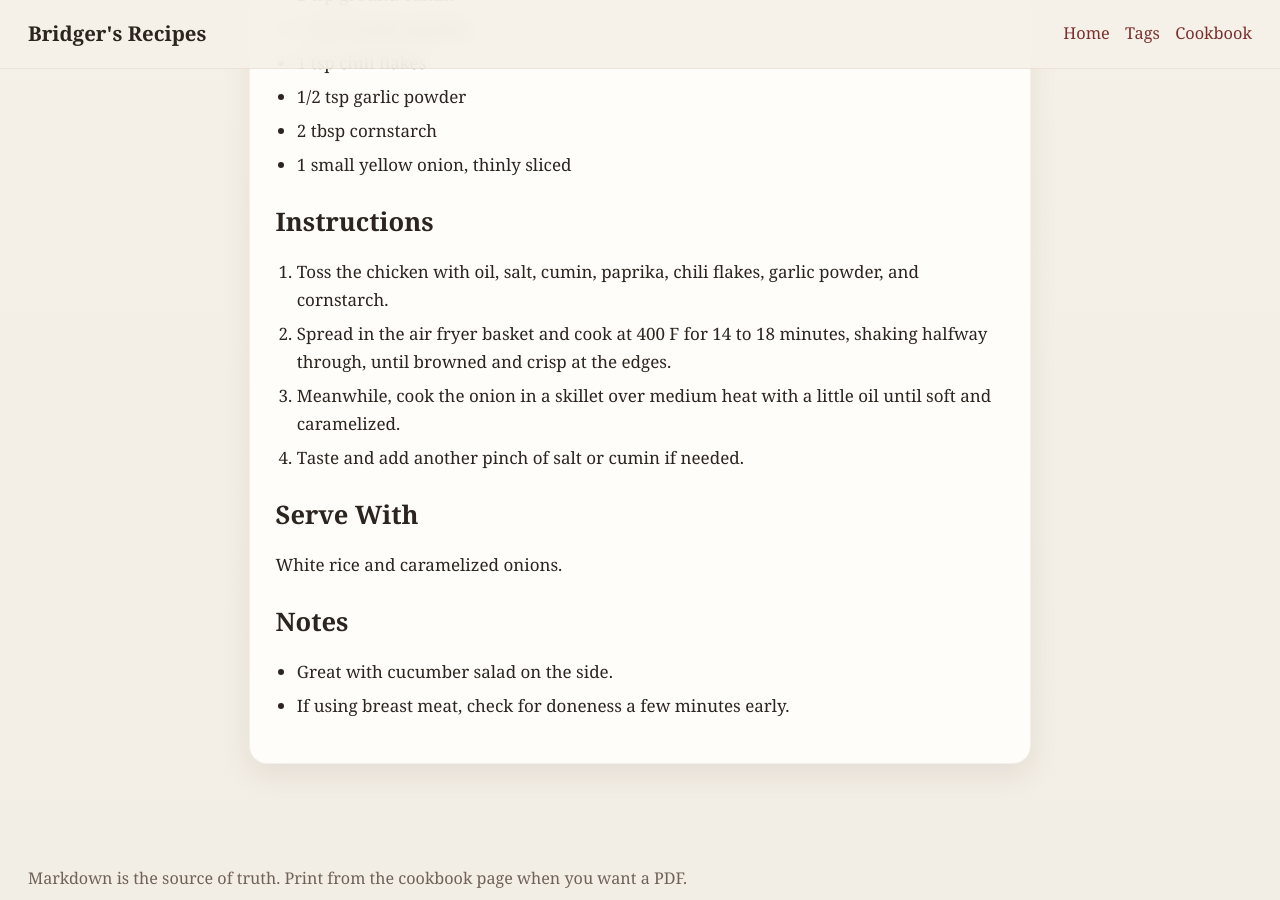
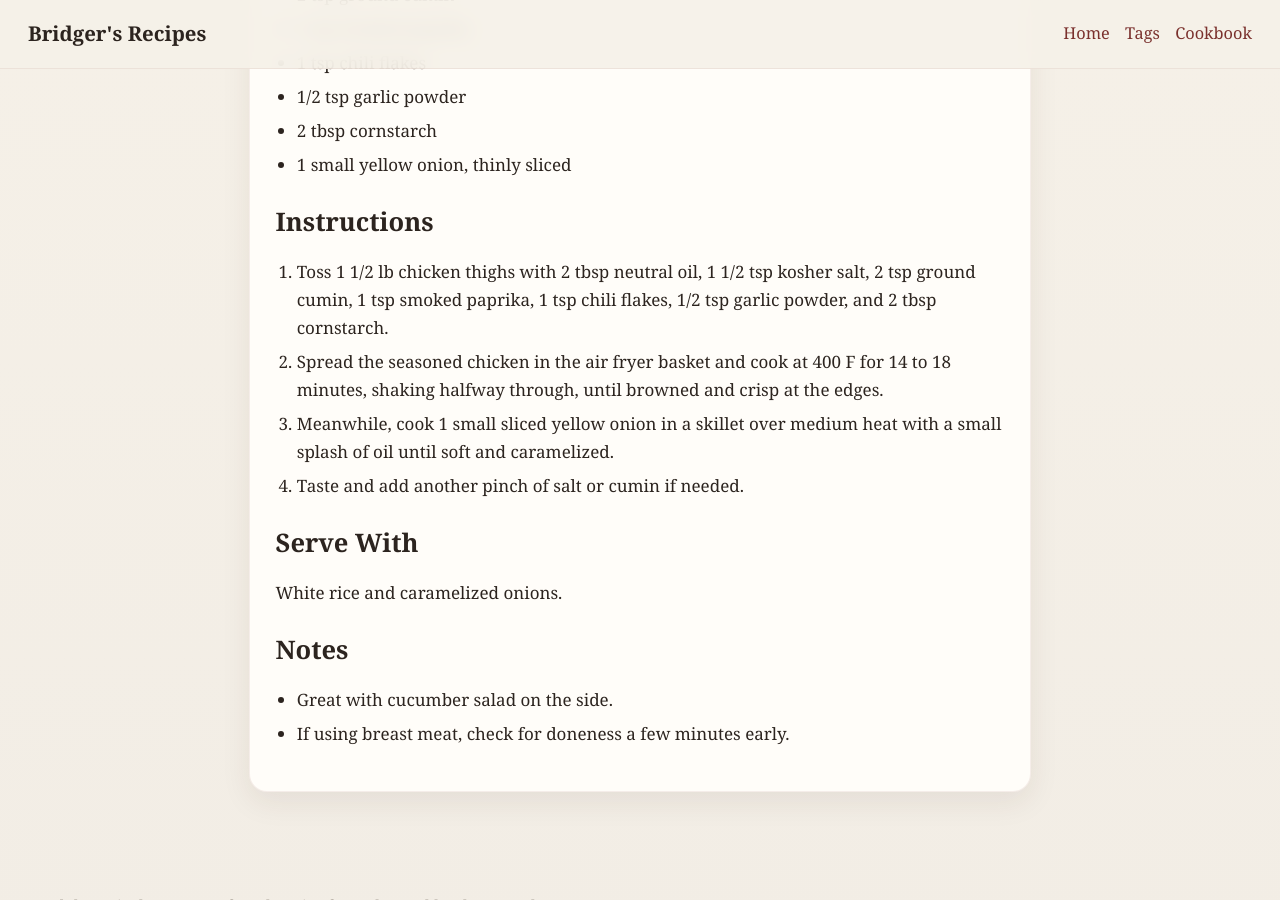
Before and after one commit to BrigBryu/recipies, a Jekyll site: the page built from _recipes/crispy-cumin-chicken.md, in a window 1280 px wide and 900 px high, scrolled down 542 px. Built offline with Jekyll 4.4.1, drawn with Linux system fonts in a browser that asks for light colours.

Commit message:
Update recipe instruction style

```diff
--- a/_recipes/crispy-cumin-chicken.md
+++ b/_recipes/crispy-cumin-chicken.md
@@ -23,9 +23,9 @@ favorite: true
 
 ## Instructions
 
-1. Toss the chicken with oil, salt, cumin, paprika, chili flakes, garlic powder, and cornstarch.
-2. Spread in the air fryer basket and cook at 400 F for 14 to 18 minutes, shaking halfway through, until browned and crisp at the edges.
-3. Meanwhile, cook the onion in a skillet over medium heat with a little oil until soft and caramelized.
+1. Toss 1 1/2 lb chicken thighs with 2 tbsp neutral oil, 1 1/2 tsp kosher salt, 2 tsp ground cumin, 1 tsp smoked paprika, 1 tsp chili flakes, 1/2 tsp garlic powder, and 2 tbsp cornstarch.
+2. Spread the seasoned chicken in the air fryer basket and cook at 400 F for 14 to 18 minutes, shaking halfway through, until browned and crisp at the edges.
+3. Meanwhile, cook 1 small sliced yellow onion in a skillet over medium heat with a small splash of oil until soft and caramelized.
 4. Taste and add another pinch of salt or cumin if needed.
 
 ## Serve With
```
Also changed, not shown: ADDING_RECIPES.md (+4 -1 lines), _recipes/orange-chicken.md (+3 -3 lines), _recipes/spiced-condensed-milk-coffee.md (+2 -2 lines), README.md.
